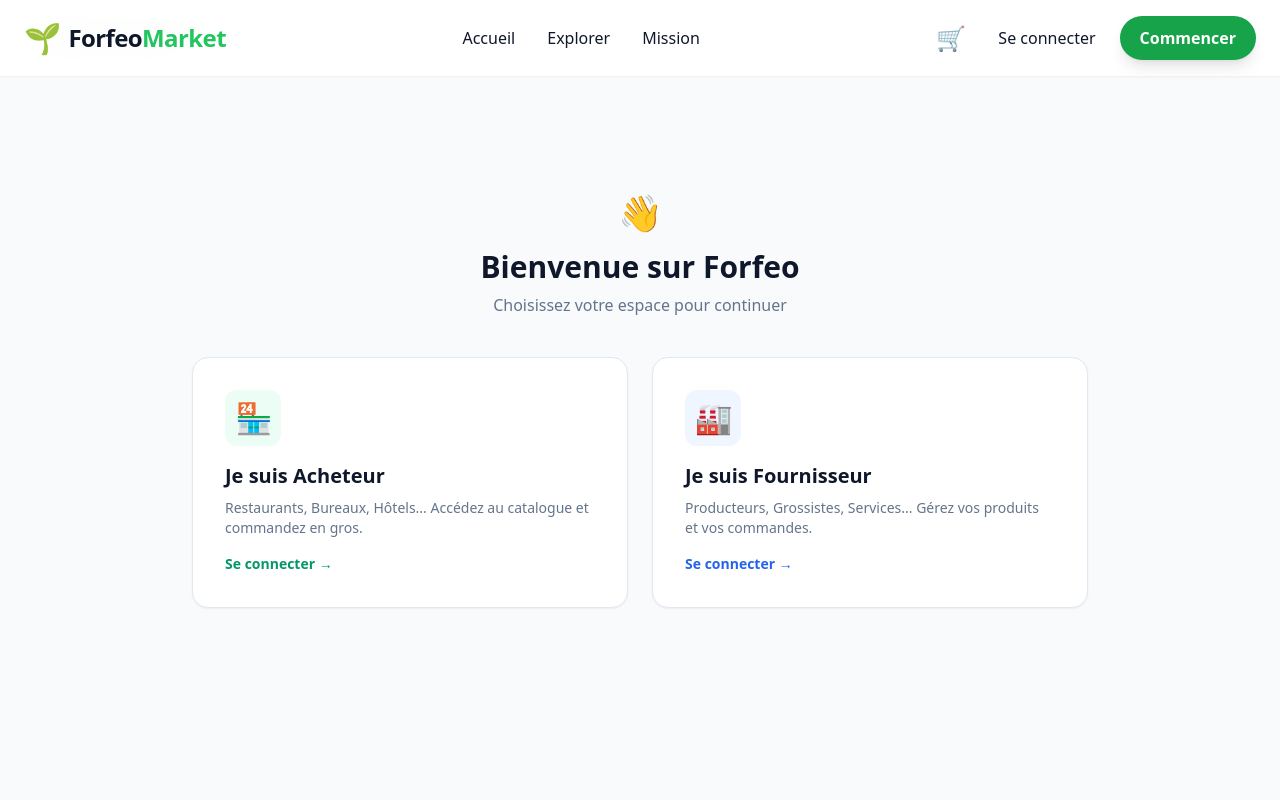
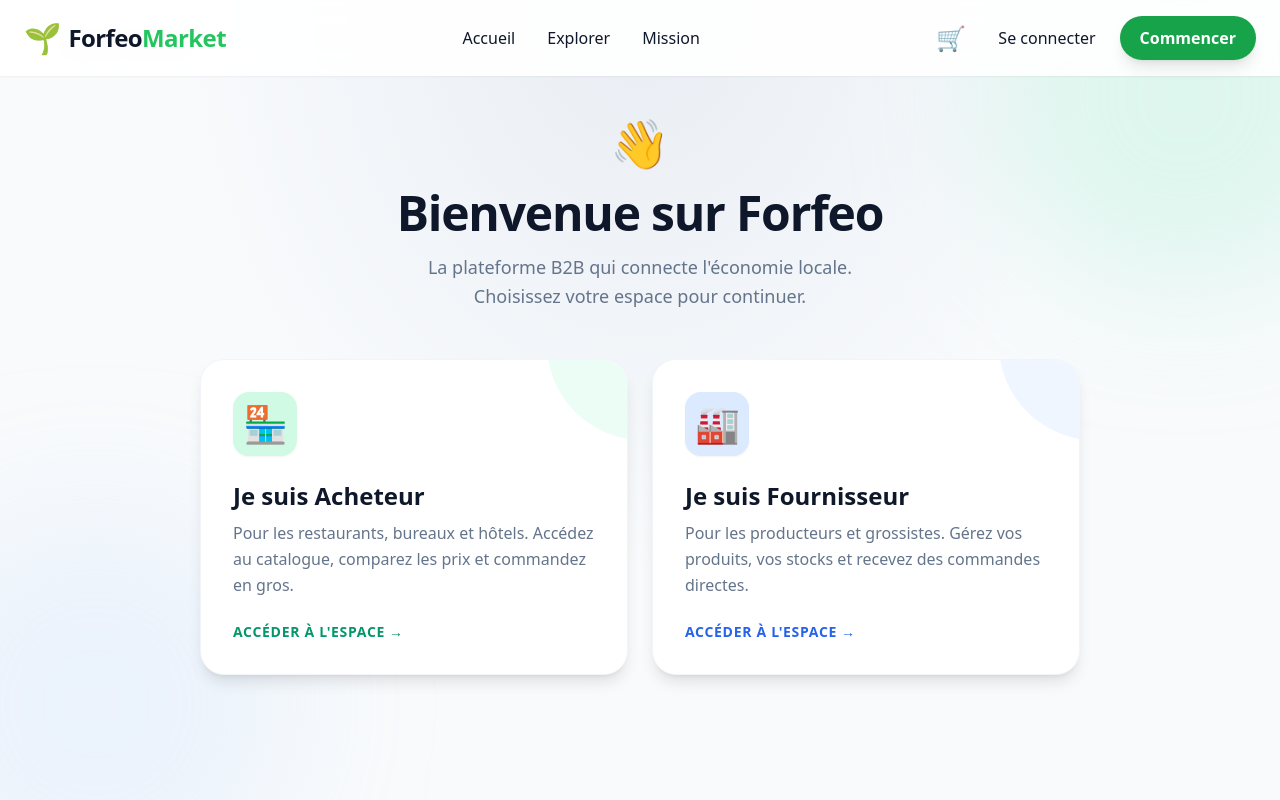
Before and after one commit to forfeo2005/forfeo-supply, a React (Vite) app in the folder frontend/: page /login in a window 1280 px wide. Shown: the top 800 px of the page. Built offline with nearby package versions, Linux system fonts and the light colour scheme.

Commit message:
Update Login.jsx

```diff
--- a/frontend/src/pages/Login.jsx
+++ b/frontend/src/pages/Login.jsx
@@ -98,43 +98,69 @@ const Login = () => {
   // --- RENDU : ÉTAPE 1 - SÉLECTION DU RÔLE ---
   if (!selectedRole) {
     return (
-      <div className="min-h-screen bg-slate-50 flex flex-col items-center justify-center p-4 relative">
-        <Link to="/" className="absolute top-6 left-6 flex items-center gap-2 text-slate-500 hover:text-forfeo-600 transition font-medium">
+      <div className="min-h-screen bg-slate-50 flex flex-col items-center justify-center p-4 relative font-sans">
+        {/* Bouton retour */}
+        <Link to="/" className="absolute top-6 left-6 flex items-center gap-2 text-slate-500 hover:text-emerald-600 transition font-medium z-10 bg-white/80 backdrop-blur-sm px-4 py-2 rounded-full shadow-sm">
           <span>←</span> Retour à l'accueil
         </Link>
 
-        <div className="text-center mb-10">
-          <span className="text-4xl mb-4 block">👋</span>
-          <h1 className="text-3xl font-bold text-slate-900">Bienvenue sur Forfeo</h1>
-          <p className="text-slate-500 mt-2">Choisissez votre espace pour continuer</p>
+        {/* Décoration de fond */}
+        <div className="absolute inset-0 overflow-hidden pointer-events-none">
+           <div className="absolute top-0 left-0 w-full h-full bg-[radial-gradient(ellipse_at_top,_var(--tw-gradient-stops))] from-slate-200 via-slate-50 to-slate-50 opacity-70"></div>
+           <div className="absolute -top-24 -right-24 w-96 h-96 bg-emerald-200 rounded-full mix-blend-multiply filter blur-3xl opacity-20 animate-pulse"></div>
+           <div className="absolute -bottom-24 -left-24 w-96 h-96 bg-blue-200 rounded-full mix-blend-multiply filter blur-3xl opacity-20"></div>
         </div>
 
-        <div className="grid md:grid-cols-2 gap-6 max-w-4xl w-full">
-          {/* Carte Commerçant */}
+        <div className="relative z-10 max-w-4xl w-full flex flex-col items-center">
+          <div className="text-center mb-12">
+            <span className="text-5xl mb-4 block animate-bounce">👋</span>
+            <h1 className="text-4xl md:text-5xl font-extrabold text-slate-900 mb-4 tracking-tight">Bienvenue sur Forfeo</h1>
+            <p className="text-lg text-slate-500 max-w-md mx-auto leading-relaxed">
+              La plateforme B2B qui connecte l'économie locale. <br/>Choisissez votre espace pour continuer.
+            </p>
+          </div>
+
+          <div className="grid md:grid-cols-2 gap-6 w-full px-2">
+            {/* Carte Acheteur */}
             <button
               onClick={() => setSelectedRole('merchant')}
-            className="bg-white p-8 rounded-2xl shadow-sm border border-slate-200 hover:border-emerald-500 hover:shadow-xl hover:-translate-y-1 transition-all group text-left"
+              className="group bg-white p-8 rounded-3xl shadow-lg border border-slate-100 hover:border-emerald-500 hover:shadow-2xl transition-all duration-300 text-left relative overflow-hidden"
             >
-            <div className="w-14 h-14 bg-emerald-50 rounded-xl flex items-center justify-center text-3xl mb-4 group-hover:scale-110 transition">
+              <div className="absolute top-0 right-0 w-24 h-24 bg-emerald-50 rounded-bl-full -mr-4 -mt-4 transition-transform group-hover:scale-110"></div>
+              <div className="relative z-10">
+                <div className="w-16 h-16 bg-emerald-100 rounded-2xl flex items-center justify-center text-4xl mb-6 group-hover:scale-110 transition-transform duration-300 shadow-sm">
                   🏪
                 </div>
-            <h2 className="text-xl font-bold text-slate-900">Je suis Acheteur</h2>
-            <p className="text-sm text-slate-500 mt-2">Restaurants, Bureaux, Hôtels... Accédez au catalogue et commandez en gros.</p>
-            <span className="inline-block mt-4 text-emerald-600 font-bold text-sm group-hover:underline">Se connecter →</span>
+                <h2 className="text-2xl font-bold text-slate-900 mb-2">Je suis Acheteur</h2>
+                <p className="text-slate-500 mb-6 leading-relaxed">
+                  Pour les restaurants, bureaux et hôtels. Accédez au catalogue, comparez les prix et commandez en gros.
+                </p>
+                <div className="flex items-center text-emerald-600 font-bold text-sm uppercase tracking-wider group-hover:gap-2 transition-all">
+                  Accéder à l'espace <span className="ml-1">→</span>
+                </div>
+              </div>
             </button>
 
             {/* Carte Fournisseur */}
             <button
               onClick={() => setSelectedRole('supplier')}
-            className="bg-white p-8 rounded-2xl shadow-sm border border-slate-200 hover:border-blue-500 hover:shadow-xl hover:-translate-y-1 transition-all group text-left"
+              className="group bg-white p-8 rounded-3xl shadow-lg border border-slate-100 hover:border-blue-500 hover:shadow-2xl transition-all duration-300 text-left relative overflow-hidden"
             >
-            <div className="w-14 h-14 bg-blue-50 rounded-xl flex items-center justify-center text-3xl mb-4 group-hover:scale-110 transition">
+              <div className="absolute top-0 right-0 w-24 h-24 bg-blue-50 rounded-bl-full -mr-4 -mt-4 transition-transform group-hover:scale-110"></div>
+              <div className="relative z-10">
+                <div className="w-16 h-16 bg-blue-100 rounded-2xl flex items-center justify-center text-4xl mb-6 group-hover:scale-110 transition-transform duration-300 shadow-sm">
                   🏭
                 </div>
-            <h2 className="text-xl font-bold text-slate-900">Je suis Fournisseur</h2>
-            <p className="text-sm text-slate-500 mt-2">Producteurs, Grossistes, Services... Gérez vos produits et vos commandes.</p>
-            <span className="inline-block mt-4 text-blue-600 font-bold text-sm group-hover:underline">Se connecter →</span>
+                <h2 className="text-2xl font-bold text-slate-900 mb-2">Je suis Fournisseur</h2>
+                <p className="text-slate-500 mb-6 leading-relaxed">
+                  Pour les producteurs et grossistes. Gérez vos produits, vos stocks et recevez des commandes directes.
+                </p>
+                <div className="flex items-center text-blue-600 font-bold text-sm uppercase tracking-wider group-hover:gap-2 transition-all">
+                  Accéder à l'espace <span className="ml-1">→</span>
+                </div>
+              </div>
             </button>
+          </div>
         </div>
       </div>
     );
@@ -142,56 +168,63 @@ const Login = () => {
 
   // --- RENDU : ÉTAPE 2 - FORMULAIRE DE LOGIN ---
   const isSupplier = selectedRole === 'supplier';
-  const themeColor = isSupplier ? 'bg-blue-600' : 'bg-emerald-600'; // Bleu pour fournisseur, Vert pour acheteur
+  const themeColor = isSupplier ? 'bg-blue-600' : 'bg-emerald-600';
+  const themeLight = isSupplier ? 'bg-blue-50 text-blue-700' : 'bg-emerald-50 text-emerald-700';
 
   return (
-    <div className="min-h-screen bg-slate-50 flex items-center justify-center p-4 relative">
+    <div className="min-h-screen bg-slate-50 flex items-center justify-center p-4 relative font-sans">
 
-      {/* Bouton retour au choix */}
+      {/* Bouton retour */}
       <button
         onClick={() => { setSelectedRole(null); setMsg(''); }}
-        className="absolute top-6 left-6 flex items-center gap-2 text-slate-500 hover:text-slate-800 transition font-medium"
+        className="absolute top-6 left-6 flex items-center gap-2 text-slate-500 hover:text-slate-800 transition font-medium z-10 bg-white/80 backdrop-blur-sm px-4 py-2 rounded-full shadow-sm"
       >
         <span>←</span> Changer de profil
       </button>
 
-      <div className="max-w-md w-full bg-white rounded-2xl shadow-xl overflow-hidden border border-slate-100 mt-10">
+      <div className="max-w-md w-full bg-white rounded-3xl shadow-2xl overflow-hidden border border-slate-100 animate-fade-in-up">
 
         {/* Header Dynamique */}
-        <div className={`${themeColor} p-8 text-center transition-colors duration-300`}>
-          <div className="text-4xl mb-2">{isSupplier ? '🏭' : '🏪'}</div>
-          <h2 className="text-2xl font-bold text-white mb-1">
+        <div className={`${themeColor} p-10 text-center transition-colors duration-500 relative overflow-hidden`}>
+          <div className="absolute inset-0 bg-black/10"></div>
+          <div className="relative z-10">
+            <div className="text-5xl mb-4 transform hover:scale-110 transition-transform duration-300 inline-block drop-shadow-md">
+                {isSupplier ? '🏭' : '🏪'}
+            </div>
+            <h2 className="text-3xl font-extrabold text-white mb-2 tracking-tight">
               Espace {isSupplier ? 'Fournisseur' : 'Acheteur'}
             </h2>
-          <p className="text-white/80 text-sm">
-            {isSignUp ? 'Créez votre compte professionnel' : 'Connectez-vous à votre tableau de bord'}
+            <p className="text-white/90 text-sm font-medium">
+              {isSignUp ? 'Créez votre compte professionnel' : 'Connectez-vous pour continuer'}
             </p>
           </div>
+        </div>
 
-        <div className="p-8">
+        <div className="p-8 md:p-10">
           {msg && (
-            <div className={`p-3 rounded-lg mb-4 text-sm font-medium ${msg.includes('✅') ? 'bg-green-100 text-green-700' : 'bg-red-100 text-red-700'}`}>
+            <div className={`p-4 rounded-xl mb-6 text-sm font-bold flex items-center gap-3 ${msg.includes('✅') ? 'bg-green-100 text-green-700' : 'bg-red-50 text-red-600 border border-red-100'}`}>
+              <span>{msg.includes('✅') ? '🎉' : '⚠️'}</span>
               {msg}
             </div>
           )}
 
-          <form onSubmit={handleAuth} className="space-y-5">
+          <form onSubmit={handleAuth} className="space-y-6">
             <div>
-              <label className="block text-sm font-medium text-slate-700 mb-1">Email professionnel</label>
+              <label className="block text-xs font-bold text-slate-500 uppercase mb-2 ml-1">Email professionnel</label>
               <input
                 type="email" required
-                className="w-full px-4 py-3 rounded-lg border border-slate-300 focus:ring-2 focus:ring-slate-400 outline-none transition"
+                className="w-full px-5 py-4 rounded-xl bg-slate-50 border-2 border-slate-100 focus:bg-white focus:border-slate-300 focus:ring-0 outline-none transition-all font-medium text-slate-900 placeholder:text-slate-400"
                 placeholder="nom@entreprise.com"
                 value={email} onChange={(e) => setEmail(e.target.value)}
               />
             </div>
 
             <div>
-              <label className="block text-sm font-medium text-slate-700 mb-1">Mot de passe</label>
+              <label className="block text-xs font-bold text-slate-500 uppercase mb-2 ml-1">Mot de passe</label>
               <input
                 type="password" required
-                className="w-full px-4 py-3 rounded-lg border border-slate-300 focus:ring-2 focus:ring-slate-400 outline-none transition"
-                placeholder="Minimum 6 caractères"
+                className="w-full px-5 py-4 rounded-xl bg-slate-50 border-2 border-slate-100 focus:bg-white focus:border-slate-300 focus:ring-0 outline-none transition-all font-medium text-slate-900 placeholder:text-slate-400"
+                placeholder="••••••••"
                 value={password} onChange={(e) => setPassword(e.target.value)}
               />
             </div>
@@ -199,18 +232,23 @@ const Login = () => {
             <button
               type="submit"
               disabled={loading}
-              className={`w-full ${themeColor} hover:opacity-90 text-white font-bold py-3 rounded-lg shadow-lg transition disabled:opacity-50`}
+              className={`w-full ${themeColor} hover:opacity-90 text-white font-bold py-4 rounded-xl shadow-lg hover:shadow-xl transform hover:-translate-y-0.5 transition-all duration-300 disabled:opacity-50 disabled:transform-none`}
             >
-              {loading ? 'Chargement...' : (isSignUp ? "Créer mon compte" : "Se connecter")}
+              {loading ? (
+                  <span className="flex items-center justify-center gap-2">
+                      <svg className="animate-spin h-5 w-5 text-white" xmlns="http://www.w3.org/2000/svg" fill="none" viewBox="0 0 24 24"><circle className="opacity-25" cx="12" cy="12" r="10" stroke="currentColor" strokeWidth="4"></circle><path className="opacity-75" fill="currentColor" d="M4 12a8 8 0 018-8V0C5.373 0 0 5.373 0 12h4zm2 5.291A7.962 7.962 0 014 12H0c0 3.042 1.135 5.824 3 7.938l3-2.647z"></path></svg>
+                      Connexion...
+                  </span>
+              ) : (isSignUp ? "Créer mon compte →" : "Se connecter →")}
             </button>
           </form>
 
-          <div className="mt-6 text-center pt-6 border-t border-slate-100">
-            <p className="text-slate-600 text-sm">
-              {isSignUp ? "Déjà un compte ?" : "Pas encore de compte ?"}
+          <div className="mt-8 text-center pt-8 border-t border-slate-100">
+            <p className="text-slate-500 text-sm">
+              {isSignUp ? "Vous avez déjà un compte ?" : "Pas encore de compte ?"}
               <button
                 onClick={() => { setIsSignUp(!isSignUp); setMsg(''); }}
-                className={`ml-2 font-bold hover:underline ${isSupplier ? 'text-blue-600' : 'text-emerald-600'}`}
+                className={`ml-2 font-bold hover:underline transition-colors ${isSupplier ? 'text-blue-600' : 'text-emerald-600'}`}
               >
                 {isSignUp ? "Se connecter" : "S'inscrire gratuitement"}
               </button>
```
Lines whose indentation alone changed are shown as unchanged.
